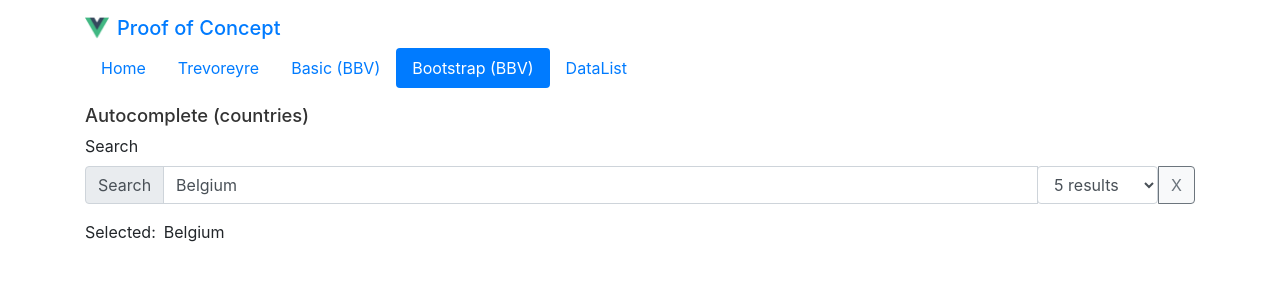
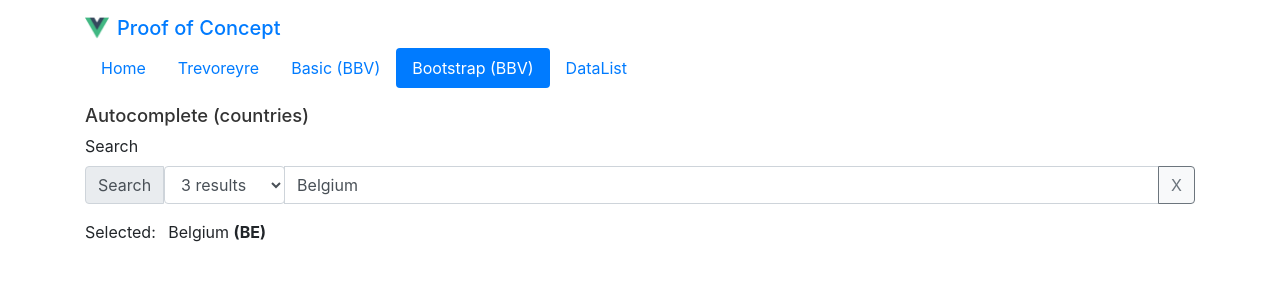
Before and after one commit to bverboven/vuejs-poc, a Vue app: page /autocomplete/bootstrap/BE in a window 1280 px wide. Shown: the top 300 px of the page. Built offline with nearby package versions, Linux system fonts and the light colour scheme.

Commit message:
result item slot

```diff
--- a/src/poc/autocomplete/components/AutocompleteWithBootstrap.vue
+++ b/src/poc/autocomplete/components/AutocompleteWithBootstrap.vue
@@ -38,7 +38,9 @@
             class="autocomplete-item"
             :class="[itemClass, { selected: item == selectedItem }]"
           >
-            {{ label(item) }}
+            <slot name="resultItem" :item="item">
+              <span v-html="resultSelector(item)"></span>
+            </slot>
           </li>
         </ul>
       </div>
--- a/src/poc/autocomplete/samples/BootstrapBbv.vue
+++ b/src/poc/autocomplete/samples/BootstrapBbv.vue
@@ -6,25 +6,37 @@
       input-id="qCountry"
       v-model="selectedCountry"
       :search="searchCountries"
-      :resultSelector="x => (x ? x.title + ' (' + x.code + ')' : '')"
-      :valueSelector="x => (x ? x.title : '')"
+      :valueSelector="valueSelector"
       :maxResults="maxResults"
       :debounceTime="250"
       @input="onChangeCountry"
       ref="countrySelector"
     >
+      <!-- slot for displaying result items -->
+      <template v-slot:resultItem="result">
+        <b>{{ result.item.title }}</b>
+        <br />
+        <span class="ml-3 d-block">
+          code: {{ result.item.code }}<br />
+          region: {{ result.item.region }}
+        </span>
+      </template>
+
+      <!-- input prepend group -->
       <template v-slot:prepend>
         <span class="input-group-text">
           Search
         </span>
-      </template>
-      <template v-slot:append>
         <select v-model="maxResults" class="form-control">
           <option :value="3">3 results</option>
           <option :value="5">5 results</option>
           <option :value="10">10 results</option>
           <option :value="20">20 results</option>
         </select>
+      </template>
+
+      <!-- input append group -->
+      <template v-slot:append>
         <button
           type="button"
           class="btn btn-outline-secondary bg-light"
@@ -35,7 +47,12 @@
       </template>
     </Autocomplete>
     <label class="mr-2">Selected:</label>
-    <span>{{ selectedCountryTitle || "nothing yet" }}</span>
+    <span v-if="selectedCountry != null">
+      {{ selectedCountry.title }} <b>({{ selectedCountry.code }})</b>
+    </span>
+    <span v-show="selectedCountry == null">
+      nothing yet
+    </span>
   </div>
 </template>
 
@@ -54,7 +71,7 @@ export default {
     return {
       selectedCountry: null,
       countries: [],
-      maxResults: 5
+      maxResults: 3
     };
   },
   computed: {
@@ -63,13 +80,19 @@ export default {
     }
   },
   methods: {
+    valueSelector: x => (x ? x.title : ""),
     async searchCountries(input) {
       const normalizedInput = input.toLowerCase();
-      return (await this.getCountries()).filter(
-        c =>
-          c.title.toLowerCase().indexOf(normalizedInput) === 0 ||
-          c.code.toLowerCase().indexOf(normalizedInput) === 0
-      );
+      const countries = await this.getCountries();
+      return countries
+        .filter(c => c.code.toLowerCase() === normalizedInput)
+        .concat(
+          countries.filter(
+            c =>
+              c.title.toLowerCase().indexOf(normalizedInput) === 0 ||
+              c.code.toLowerCase().indexOf(normalizedInput) === 0
+          )
+        );
     },
     onChangeCountry(item) {
       this.selectedCountry = item;
```
